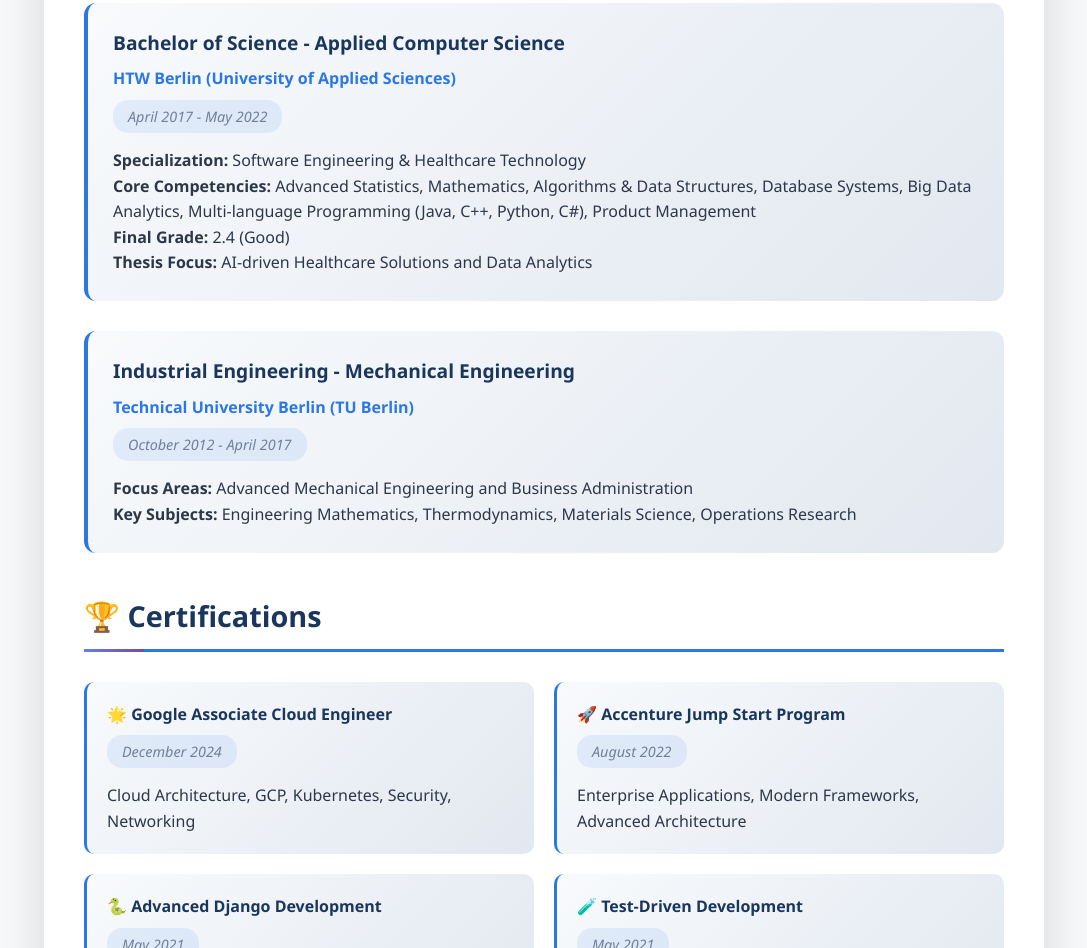
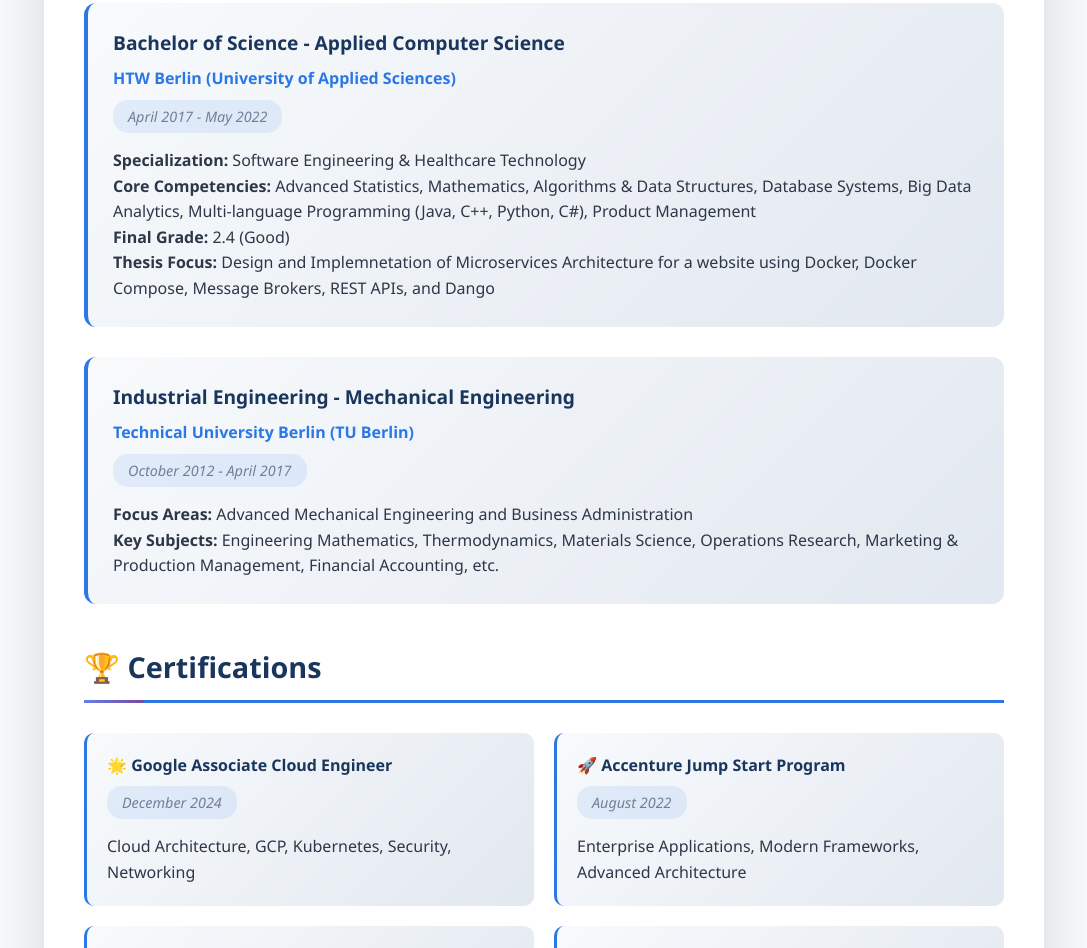
Before and after one commit to sakhrNab/my-cv, a plain HTML site: page index.html in a window 1280 px wide. Shown: the part 4361-5309 px from the top of the page, without its empty margins (96-1183 px from the left). Drawn offline with Linux system fonts and the light colour scheme.

Commit message:
updated experience

```diff
--- a/index.html
+++ b/index.html
@@ -1725,7 +1725,8 @@
                             Structures, Database Systems, Big Data Analytics, Multi-language Programming (Java, C++,
                             Python, C#), Product Management
                             <br><strong>Final Grade:</strong> 2.4 (Good)
-                            <br><strong>Thesis Focus:</strong> AI-driven Healthcare Solutions and Data Analytics
+                            <br><strong>Thesis Focus:</strong> Design and Implemnetation of Microservices Architecture for a website using Docker,
+                            Docker Compose, Message Brokers, REST APIs, and Dango
                         </div>
                     </div>
 
@@ -1736,7 +1737,7 @@
                         <div class="description">
                             <strong>Focus Areas:</strong> Advanced Mechanical Engineering and Business Administration
                             <br><strong>Key Subjects:</strong> Engineering Mathematics, Thermodynamics, Materials
-                            Science, Operations Research
+                            Science, Operations Research, Marketing & Production Management, Financial Accounting, etc.
                         </div>
                     </div>
                 </div>
```
